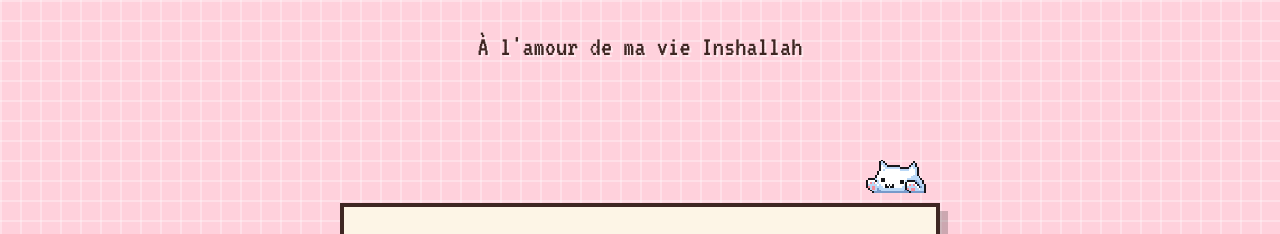
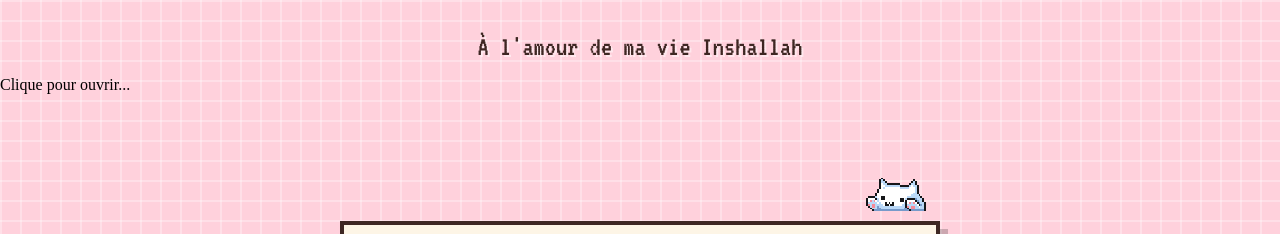
Before and after one commit to fouxeshop-lang/supersitedelamortquitue, a plain HTML site: page index.html in a window 1280 px wide. Shown: the top 234 px of the page. Drawn offline with Linux system fonts and the light colour scheme.

Commit message:
Add introductory screen structure to index.html

```diff
--- a/index.html
+++ b/index.html
@@ -10,7 +10,13 @@
 </head>
 <header>À l'amour de ma vie Inshallah</header>
 <body>
-
+    <div id="ecran-intro">
+        <div class="enveloppe-wrapper" id="enveloppe">
+            <div class="rabat"></div>
+            <div class="corps-enveloppe"></div>
+            <div class="texte-cliquez">Clique pour ouvrir...</div>
+        </div>
+    </div>
     <div class="ecran-jeu">
 
         <div class="lettre-boite">
```
